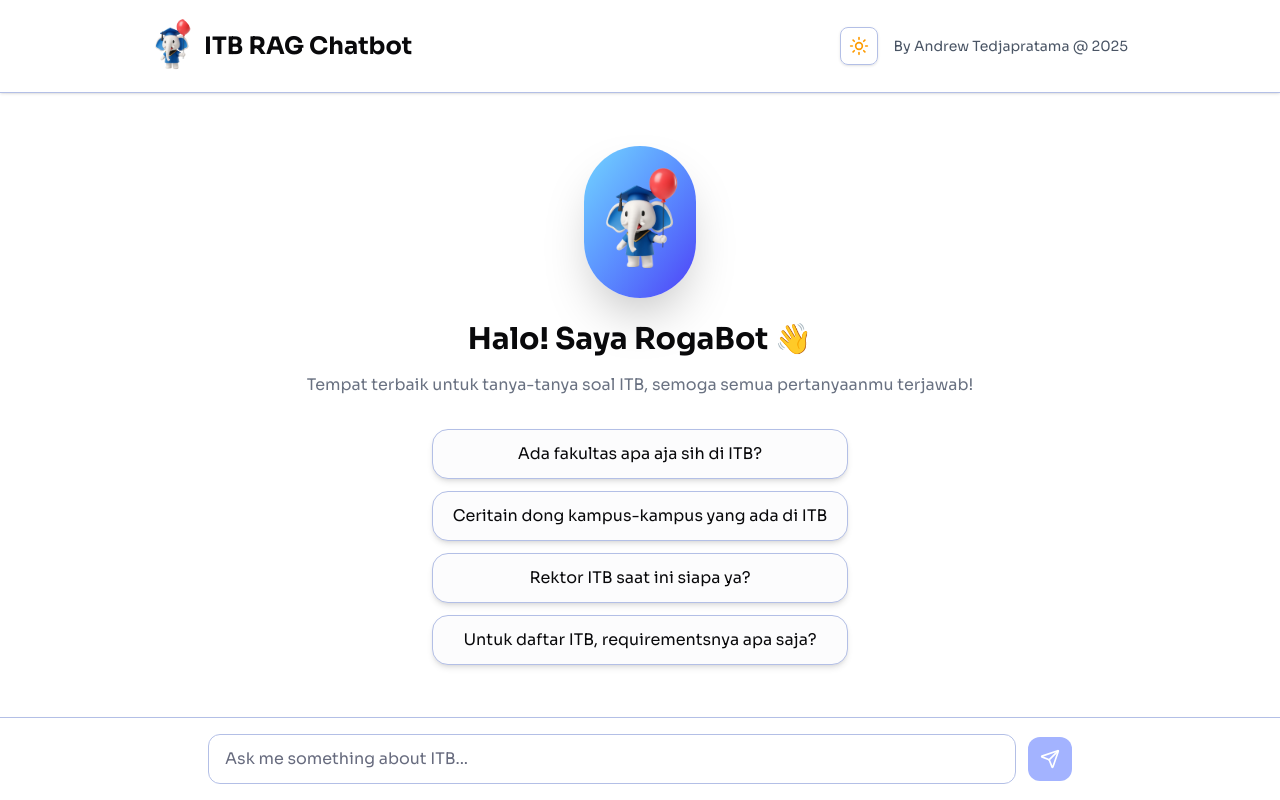
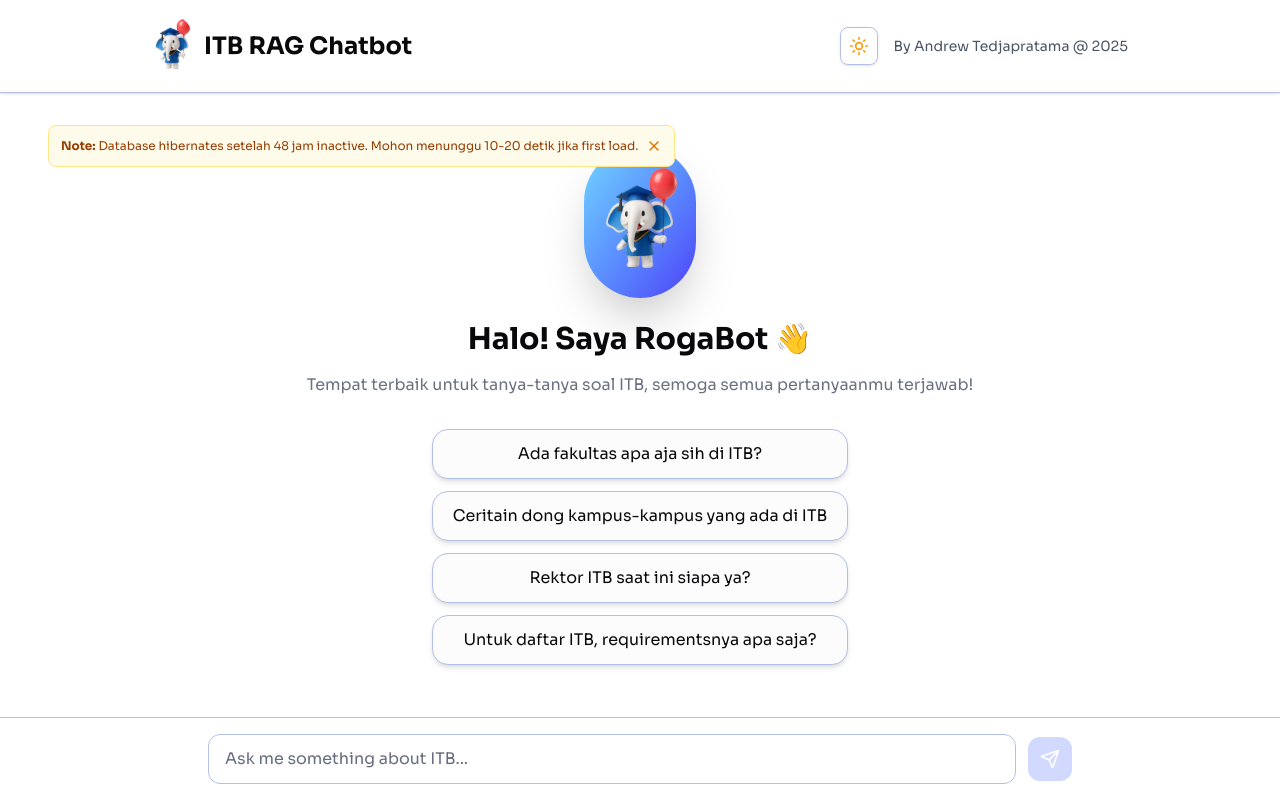
Before and after one commit to andrewtedja/rag-chatbot, a Next.js app: page / in a window 1280 px wide. Built offline with nearby package versions, Linux system fonts and the light colour scheme.

Commit message:
fix: disabled input during chat load + hibernation warn

```diff
--- a/app/page.tsx
+++ b/app/page.tsx
@@ -6,6 +6,7 @@
 import { Bubble } from "@/components/Bubble";
 import { LoadingBubble } from "@/components/LoadingBubble";
 import { PromptSuggestionsRow } from "@/components/PromptSuggestionsRow";
+import { HibernationWarning } from "@/components/HibernationWarning";
 import Navbar from "@/components/Navbar";
 import { Send } from "lucide-react";
 import { useEffect, useRef, useState } from "react";
@@ -45,6 +46,7 @@
 			{/* Main Content */}
 			<main className="flex-1 overflow-y-auto">
 				<div className="max-w-4xl mx-auto px-4 py-8 h-full flex flex-col">
+					<HibernationWarning />
 					{noMessages ? (
 						<div className="flex-1 flex flex-col items-center justify-center space-y-8">
 							<div className="text-center space-y-4">
@@ -78,16 +80,17 @@
 				<div className="max-w-4xl mx-auto px-4 py-4">
 					<form onSubmit={handleSubmit} className="flex items-center gap-3">
 						<input
-							className="flex-1 px-4 py-3 rounded-xl bg-background text-foreground border border-border placeholder:text-muted-foreground focus:ring-1 focus:ring-indigo-400 focus:border-indigo-400 outline-0 transition"
+							className="flex-1 px-4 py-3 rounded-xl bg-background text-foreground border border-border placeholder:text-muted-foreground focus:ring-1 focus:ring-indigo-400 focus:border-indigo-400 outline-0 transition disabled:opacity-50 disabled:cursor-not-allowed"
 							onChange={handleInputChange}
 							value={input}
 							placeholder="Ask me something about ITB..."
+							disabled={isLoading}
 						/>
 
 						<button
 							type="submit"
-							disabled={!input.trim()}
-							className="p-3 rounded-xl cursor-pointer bg-indigo-300 text-white hover:bg-indigo-400 active:scale-95 transition flex items-center justify-center"
+							disabled={!input.trim() || isLoading}
+							className="p-3 rounded-xl cursor-pointer bg-indigo-300 text-white hover:bg-indigo-400 active:scale-95 transition flex items-center justify-center disabled:opacity-50 disabled:cursor-not-allowed disabled:hover:bg-indigo-300"
 						>
 							<Send size={20} />
 						</button>
--- a/components/Bubble.tsx
+++ b/components/Bubble.tsx
@@ -20,14 +20,20 @@
 		if (!date) return "";
 		const messageDate = new Date(date);
 		const now = new Date();
-		const diffInSeconds = Math.floor((now.getTime() - messageDate.getTime()) / 1000);
+		const diffInSeconds = Math.floor(
+			(now.getTime() - messageDate.getTime()) / 1000
+		);
 
 		if (diffInSeconds < 60) return "just now";
 		if (diffInSeconds < 3600) return `${Math.floor(diffInSeconds / 60)}m ago`;
-		if (diffInSeconds < 86400) return `${Math.floor(diffInSeconds / 3600)}h ago`;
+		if (diffInSeconds < 86400)
+			return `${Math.floor(diffInSeconds / 3600)}h ago`;
 
 		// For older messages, show the time
-		return messageDate.toLocaleTimeString([], { hour: '2-digit', minute: '2-digit' });
+		return messageDate.toLocaleTimeString([], {
+			hour: "2-digit",
+			minute: "2-digit",
+		});
 	};
 
 	return (
@@ -56,21 +62,27 @@
 				className={`
           relative max-w-xl px-5 py-3.5 rounded-2xl shadow-md border border-border
           text-foreground
-          ${isUser ? "bg-card rounded-br-md" : "bg-card rounded-bl-md"}
+          ${isUser ? "bg-card rounded-br-md" : "bg-card pl-8 rounded-bl-md"}
         `}
 			>
-				<div className="prose prose-sm dark:prose-invert max-w-none
+				<div
+					className="prose prose-sm dark:prose-invert max-w-none
 					[&_a]:text-blue-500 [&_a]:underline hover:[&_a]:text-blue-600
 					dark:[&_a]:text-blue-400 dark:hover:[&_a]:text-blue-300
 					[&_ul]:list-disc [&_ul]:pl-4 [&_ul]:my-2
 					[&_ol]:list-decimal [&_ol]:pl-4 [&_ol]:my-2
-					[&_li]:my-1">
+					[&_li]:my-1"
+				>
 					<ReactMarkdown remarkPlugins={[remarkGfm]}>
 						{message.content}
 					</ReactMarkdown>
 				</div>
 				{message.createdAt && (
-					<div className={`text-xs text-muted-foreground mt-2 ${isUser ? "text-right" : "text-left"}`}>
+					<div
+						className={`text-xs text-muted-foreground mt-2 ${
+							isUser ? "text-right" : "text-left"
+						}`}
+					>
 						{formatTime(message.createdAt)}
 					</div>
 				)}
--- /dev/null
+++ b/components/HibernationWarning.tsx
@@ -0,0 +1,25 @@
+"use client";
+import { X } from "lucide-react";
+import { useState } from "react";
+
+export const HibernationWarning = () => {
+	const [isVisible, setIsVisible] = useState(true);
+
+	if (!isVisible) return null;
+
+	return (
+		<div className="absolute left-12 flex items-start gap-2 bg-amber-50 dark:bg-amber-950 border border-amber-200 dark:border-amber-800 rounded-lg p-3 text-xs">
+			<p className="text-amber-800 dark:text-amber-200 flex-1">
+				<strong>Note:</strong> Database hibernates setelah 48 jam inactive.
+				Mohon menunggu 10-20 detik jika first load.
+			</p>
+			<button
+				onClick={() => setIsVisible(false)}
+				className="text-amber-600 cursor-pointer dark:text-amber-400 hover:text-amber-800 dark:hover:text-amber-200 transition-colors"
+				aria-label="Close warning"
+			>
+				<X size={16} />
+			</button>
+		</div>
+	);
+};
```
